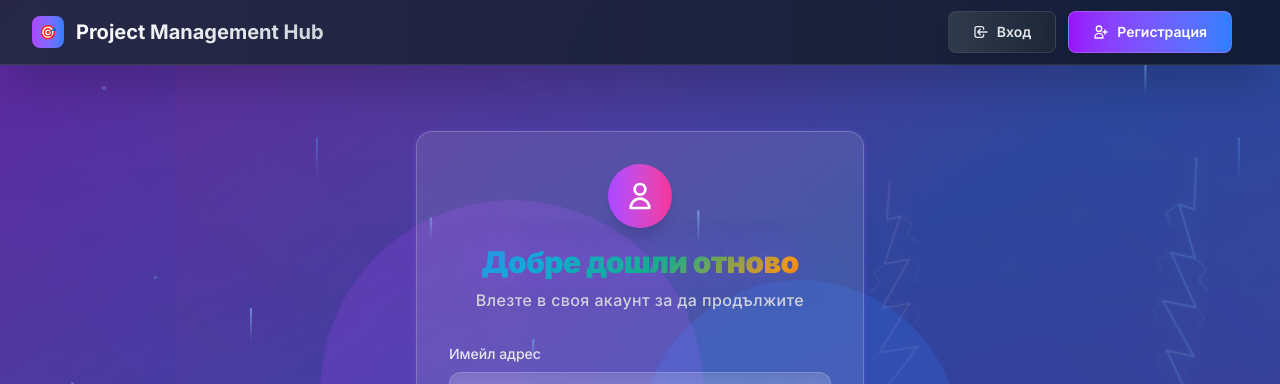
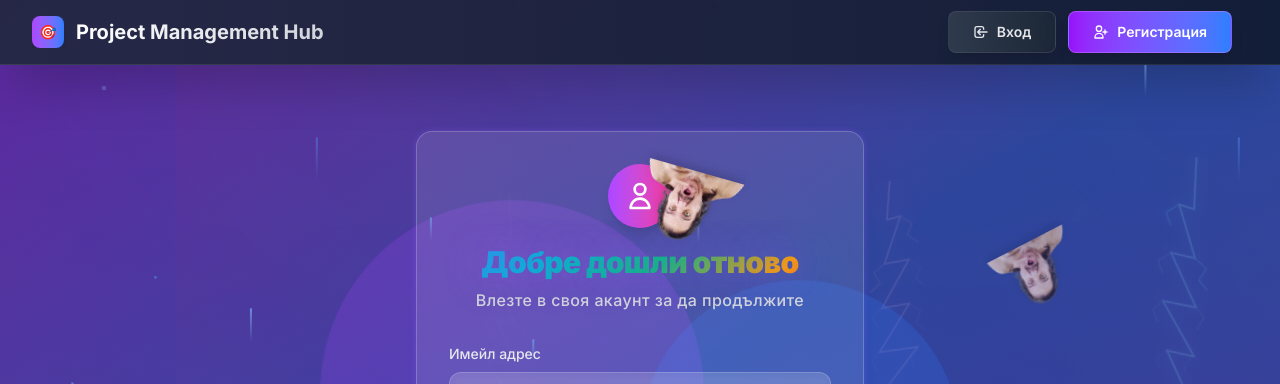
Before and after one commit to xgaming6285/Asana22, a Next.js app: page /login in a window 1280 px wide. Shown: the top 384 px of the page. Built offline with nearby package versions, Linux system fonts and the light colour scheme; no server answers.

Commit message:
add RandomRonImage component: integrate RandomRonImage into login and registration pages for enhanced user experience

```diff
--- /dev/null
+++ b/src/app/components/RandomRonImage.js
@@ -0,0 +1,130 @@
+"use client";
+
+import { useState, useEffect } from 'react';
+import Image from 'next/image';
+
+export default function RandomRonImage() {
+  const [ronImages, setRonImages] = useState([]);
+  const [nextId, setNextId] = useState(0);
+  const [useNextImage, setUseNextImage] = useState(true);
+
+  useEffect(() => {
+    const createRandomRon = () => {
+      const id = nextId;
+      setNextId(prev => prev + 1);
+
+      // Random position (avoiding edges to keep image fully visible)
+      const x = Math.random() * (window.innerWidth - 200); // 200px for image width
+      const y = Math.random() * (window.innerHeight - 200); // 200px for image height
+
+      // Random size between 80px and 150px
+      const size = Math.random() * 70 + 80;
+
+      // Random rotation
+      const rotation = Math.random() * 360;
+
+      // Random duration for how long it stays visible (2-6 seconds)
+      const duration = Math.random() * 4000 + 2000;
+
+      const newRon = {
+        id,
+        x,
+        y,
+        size,
+        rotation,
+        opacity: 0
+      };
+
+      setRonImages(prev => [...prev, newRon]);
+
+      // Fade in
+      setTimeout(() => {
+        setRonImages(prev =>
+          prev.map(ron =>
+            ron.id === id ? { ...ron, opacity: 1 } : ron
+          )
+        );
+      }, 100);
+
+      // Fade out and remove
+      setTimeout(() => {
+        setRonImages(prev =>
+          prev.map(ron =>
+            ron.id === id ? { ...ron, opacity: 0 } : ron
+          )
+        );
+
+        setTimeout(() => {
+          setRonImages(prev => prev.filter(ron => ron.id !== id));
+        }, 500);
+      }, duration);
+    };
+
+    // Create first Ron after initial delay
+    const initialDelay = Math.random() * 3000 + 1000; // 1-4 seconds
+    const initialTimeout = setTimeout(createRandomRon, initialDelay);
+
+    // Set up interval for subsequent Rons
+    const interval = setInterval(() => {
+      createRandomRon();
+    }, Math.random() * 8000 + 3000); // Random interval between 3-11 seconds
+
+    return () => {
+      clearTimeout(initialTimeout);
+      clearInterval(interval);
+    };
+  }, [nextId]);
+
+  return (
+    <div className="fixed inset-0 pointer-events-none z-50">
+      {ronImages.map((ron) => (
+        <div
+          key={ron.id}
+          className="absolute transition-opacity duration-500 ease-in-out"
+          style={{
+            left: `${ron.x}px`,
+            top: `${ron.y}px`,
+            opacity: ron.opacity,
+            transform: `rotate(${ron.rotation}deg)`,
+          }}
+        >
+          {useNextImage ? (
+            <Image
+              src="/ron.png"
+              alt="Ron"
+              width={Math.round(ron.size)}
+              height={Math.round(ron.size)}
+              className="object-contain drop-shadow-lg"
+              priority={false}
+              unoptimized={true}
+              onError={(e) => {
+                console.error('Failed to load ron.png with Next.js Image:', e);
+                setUseNextImage(false);
+              }}
+              onLoad={() => {
+                console.log('Ron image loaded successfully with Next.js Image');
+              }}
+            />
+          ) : (
+            // eslint-disable-next-line @next/next/no-img-element
+            <img
+              src="/ron.png"
+              alt="Ron"
+              className="object-contain drop-shadow-lg"
+              style={{
+                width: `${ron.size}px`,
+                height: `${ron.size}px`,
+              }}
+              onError={(e) => {
+                console.error('Failed to load ron.png with img tag:', e);
+              }}
+              onLoad={() => {
+                console.log('Ron image loaded successfully with img tag');
+              }}
+            />
+          )}
+        </div>
+      ))}
+    </div>
+  );
+}
--- a/src/app/login/page.js
+++ b/src/app/login/page.js
@@ -4,6 +4,7 @@ import { useState, useEffect } from 'react';
 import { useRouter } from 'next/navigation';
 import Link from 'next/link';
 import { useAuth } from '../context/AuthContext';
+import RandomRonImage from '../components/RandomRonImage';
 
 export default function LoginPage() {
   const router = useRouter();
@@ -605,6 +606,9 @@ export default function LoginPage() {
           </div>
         </div>
       </div>
+
+      {/* Random Ron Images */}
+      <RandomRonImage />
     </div>
   );
 }
--- a/src/app/register/page.js
+++ b/src/app/register/page.js
@@ -3,6 +3,7 @@
 import { useState, useEffect } from 'react';
 import { useRouter } from 'next/navigation';
 import Link from 'next/link';
+import RandomRonImage from '../components/RandomRonImage';
 
 export default function RegisterPage() {
   const router = useRouter();
@@ -822,6 +823,9 @@ export default function RegisterPage() {
           </div>
         </div>
       </div>
+
+      {/* Random Ron Images */}
+      <RandomRonImage />
     </div>
   );
 }
--- /dev/null
+++ b/src/app/test-ron/page.js
@@ -0,0 +1,55 @@
+"use client";
+
+import Image from 'next/image';
+
+export default function TestRonPage() {
+  return (
+    <div className="p-8">
+      <h1 className="text-2xl font-bold mb-4">Testing Ron Image Loading</h1>
+
+      <div className="space-y-4">
+        <div>
+          <h2 className="text-lg font-semibold">Using Next.js Image component:</h2>
+          <Image
+            src="/ron.png"
+            alt="Ron with Next.js Image"
+            width={200}
+            height={200}
+            className="border-2 border-gray-300"
+            onError={(e) => {
+              console.error('Next.js Image failed to load:', e);
+            }}
+            onLoad={() => {
+              console.log('Next.js Image loaded successfully');
+            }}
+          />
+        </div>
+
+        <div>
+          <h2 className="text-lg font-semibold">Using regular img tag:</h2>
+          {/* eslint-disable-next-line @next/next/no-img-element */}
+          <img
+            src="/ron.png"
+            alt="Ron with img tag"
+            width="200"
+            height="200"
+            className="border-2 border-gray-300"
+            onError={(e) => {
+              console.error('Regular img failed to load:', e);
+            }}
+            onLoad={() => {
+              console.log('Regular img loaded successfully');
+            }}
+          />
+        </div>
+
+        <div>
+          <h2 className="text-lg font-semibold">Direct link test:</h2>
+          <a href="/ron.png" target="_blank" className="text-blue-500 underline">
+            Click here to open ron.png directly
+          </a>
+        </div>
+      </div>
+    </div>
+  );
+}
```
Also changed, not shown: public/ron.png (added).
